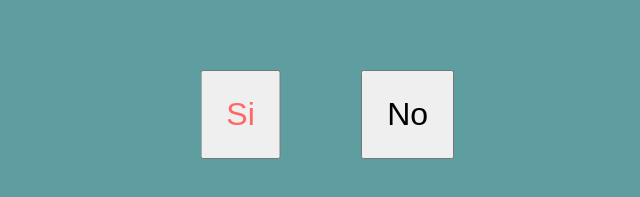
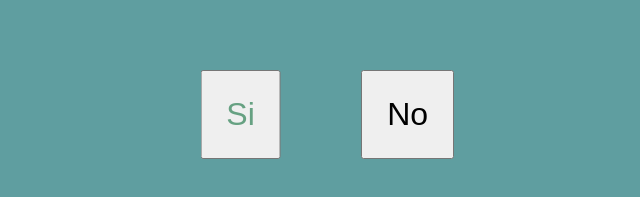
Before and after one commit to jaredgv/jaredgv.github.io, a plain HTML site: page index.html in a window 1280 px wide. Shown: the part 351-548 px from the top of the page, 319-959 px from the left. Drawn offline with Linux system fonts and the light colour scheme.

Commit message:
Update estilos.css

```diff
--- a/estilos.css
+++ b/estilos.css
@@ -21,7 +21,7 @@ button{
 
 #yesBtn{
     transform: translate(-100%,0);
-    color: #FF6766;
+    color: #66A182;
     transition: all 0.5s;
     position: relative;
 }
```
